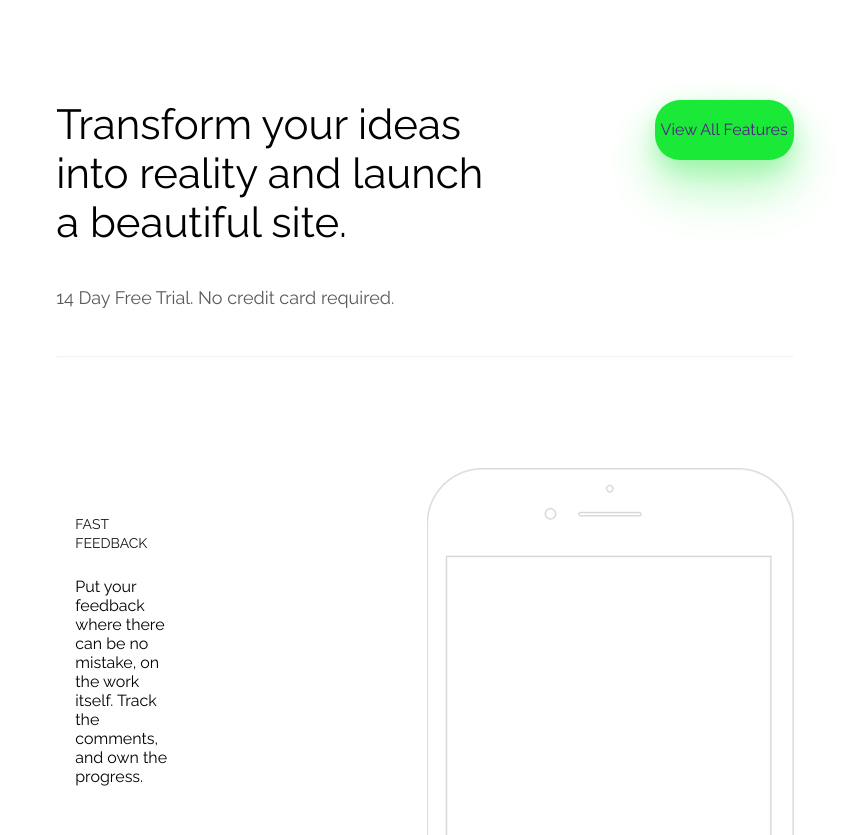
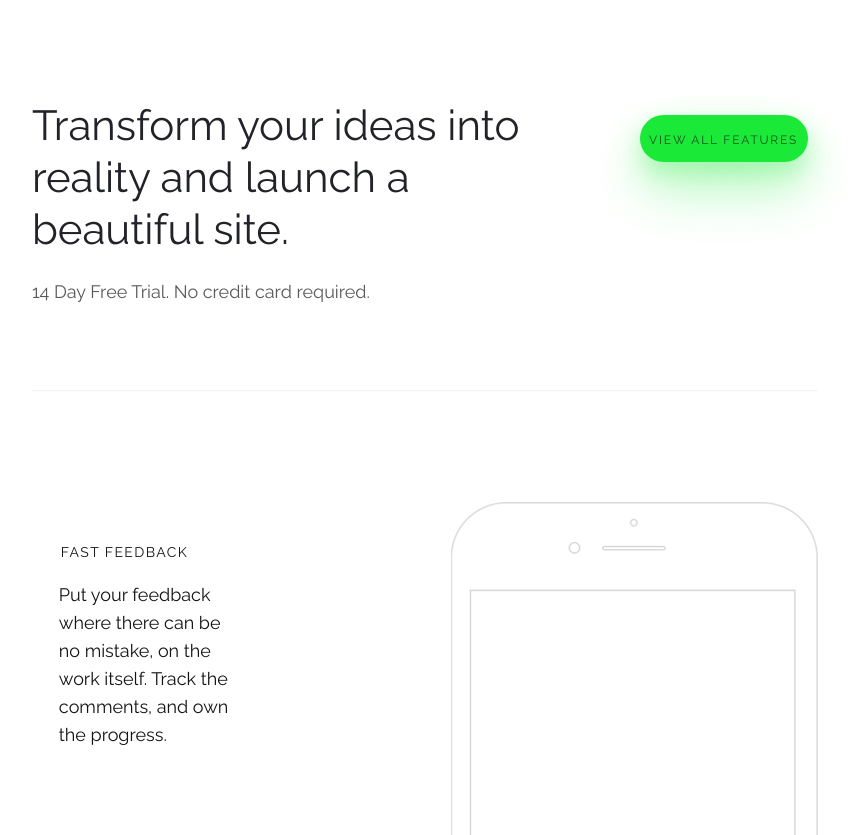
Before and after one commit to Quken/AntyAnn, a website: page app/index.html in a window 1280 px wide. Shown: the top 835 px of the page, without its empty margins (215-1071 px from the left). Drawn offline with Linux system fonts and the light colour scheme.

Commit message:
pixelperfectV1

```diff
--- a/app/index.html
+++ b/app/index.html
@@ -12,9 +12,9 @@
     <div class="grid">
         <section class="features-area">
             <div class="transform-ideas">
-                <p>Transform your ideas into reality and launch a beautiful site.</p>
+                <h2>Transform your ideas into reality and launch a beautiful site.</h2>
                 <div>
-                    <a class="view-features"href=""><p>View All Features</p></a>
+                    <a class="view-features"href="">View All Features</a>
                 </div>
                 <h6>14 Day Free Trial. No credit card required.</h6>
             </div>
@@ -40,7 +40,7 @@
             </div>
         </section>
         <section class="rapture-area">
-            <p>All the power of Rapture</p>
+            <h2>All the power of Rapture</h2>
             <span>The world’s fastest-growing startup framework</span>
             <div class="rapture-features">
                 <div>
--- a/app/scss/style.scss
+++ b/app/scss/style.scss
@@ -56,41 +56,49 @@ body {
 }
 
 
-$side-margin : 14%;
+$side-margin : 13%;
 .grid {
     display: grid;
 
     grid-template-columns: 1fr;
     margin: 0 $side-margin;
     .features-area {
-        margin: 100px 10% 0;
+        margin: 100px 8.5% 0;
         .transform-ideas {
             display: grid;
+            grid-template-columns: 6.4fr 2.7fr;
+            grid-gap: 0 10%;
 
-            grid-template-columns: 9.57fr 2.95fr;
-            grid-gap: 0 20%;
+            h2 {
+                color: #222328;
+                font-family: Raleway;
+                font-size: 42px;
+                font-weight: 300;
+                line-height: 52px;
+            }
 
-            p {
-                font-size : 42px;
-            }
             div {
-                height: 60px;
+                height: 47px;
                 box-shadow: 0 30px 60px rgba(27, 233, 56, 0.2), 0 10px 20px rgba(27, 233, 56, 0.2), 0 20px 40px rgba(27, 233, 56, 0.2);
                 border-radius: 25px;
+                width: 80%;
+                margin-left: 15%;
+                margin-top: 15px;
                 background-color: #1be938;
             }
+
             a {
                 text-decoration: none;
-
                 display: inline-block;
                 width: 100%;
-
-
-                p {
-                    padding: 20px 0;
-                    font-size: 16px;
-                    text-align: center;
-                }
+                text-align: center;
+                padding: 18px 0;
+                text-transform: uppercase;
+                font-size: 12px;
+                font-weight: 400;
+                opacity: 0.7;
+                color: #141414;
+                letter-spacing: 1.8px;
             }
 
             h6 {
@@ -98,7 +106,7 @@ $side-margin : 14%;
                 color: #141414;
                 font-family: Raleway;
                 font-size: 18px;
-                padding: 40px 0;
+                padding: 25px 0 80px;
             }
         }
 
@@ -111,27 +119,38 @@ $side-margin : 14%;
     }
     .slider-area {
         display: grid;
-        grid-template-columns: 1fr 1fr;
-        grid-gap: 0 30%;
+        grid-template-columns: 4fr 3.98fr;
+        grid-gap: 0 21%;
         margin-bottom: 105px;
+        //???????????
+
         .slider-options {
             display: grid;
             grid-template-rows: 1fr 1fr 1fr;
-            grid-gap: 60px 0;
             border-radius: 10px;
             div {
                 border: 1px solid #fff;
                 border-radius: 10px;
-                padding: 45px 18% 0 12%;
+                padding: 36px 18% 0px 11%;
 
                 span {
                     color: #141414;
+                    font-family: Raleway;
                     font-size: 14px;
+                    font-weight: 400;
+                    line-height: 26px;
                     text-transform: uppercase;
+                    /* Text style for "F, ast Fee" */
+                    letter-spacing: 1.4px;
                 }
 
                 p {
-                    margin: 25px 0 45px 0;
+                    margin: 16px 0px 45px -2px;
+                    color: #141414;
+                    font-family: Raleway;
+                    font-size: 18px;
+                    font-weight: 300;
+                    line-height: 28px;
                 }
 
             }
@@ -150,10 +169,10 @@ $side-margin : 14%;
         text-align: center;
         padding: 100px 0 90px 0;
 
-        p {
+        h2 {
             color: #ffffff;
             font-size: 52px;
-            margin-bottom: 40px
+            margin-bottom: 36px;
         }
 
         span {
```
Also changed, not shown: app/style/style.css.
